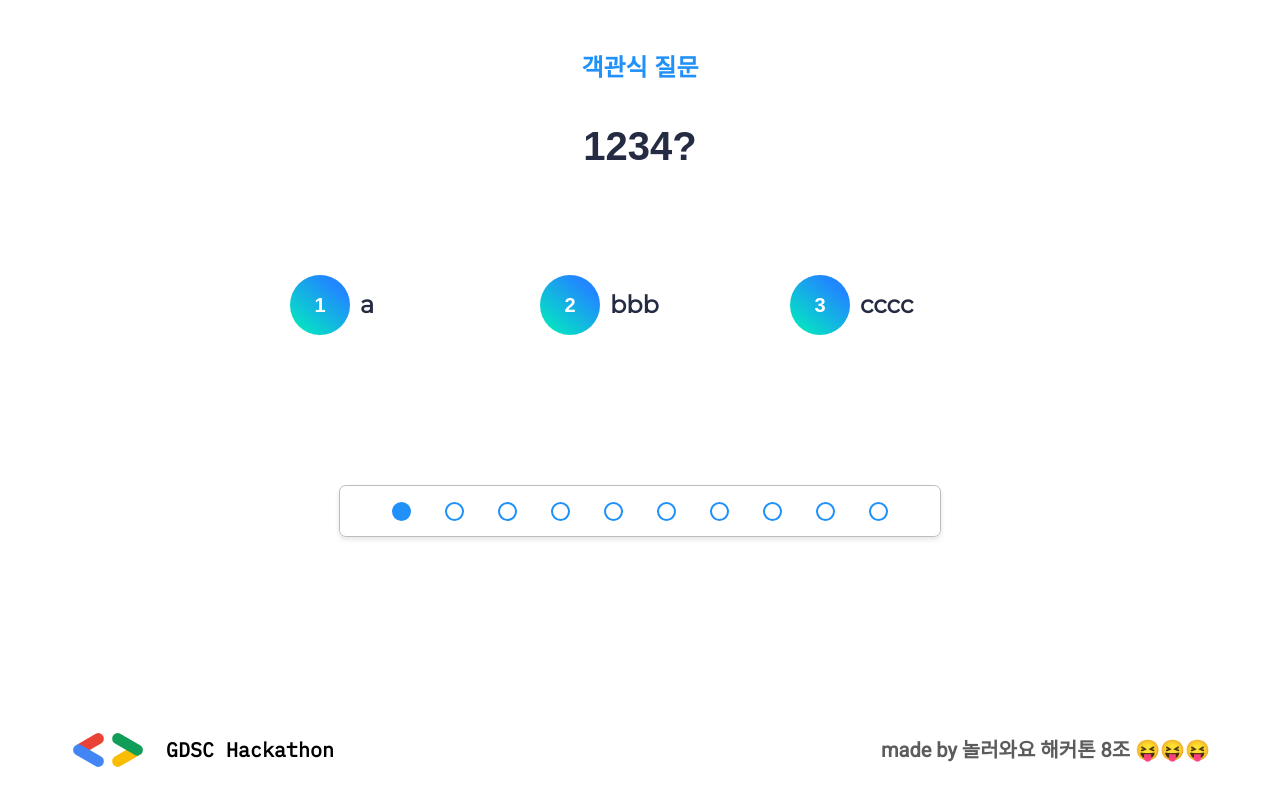
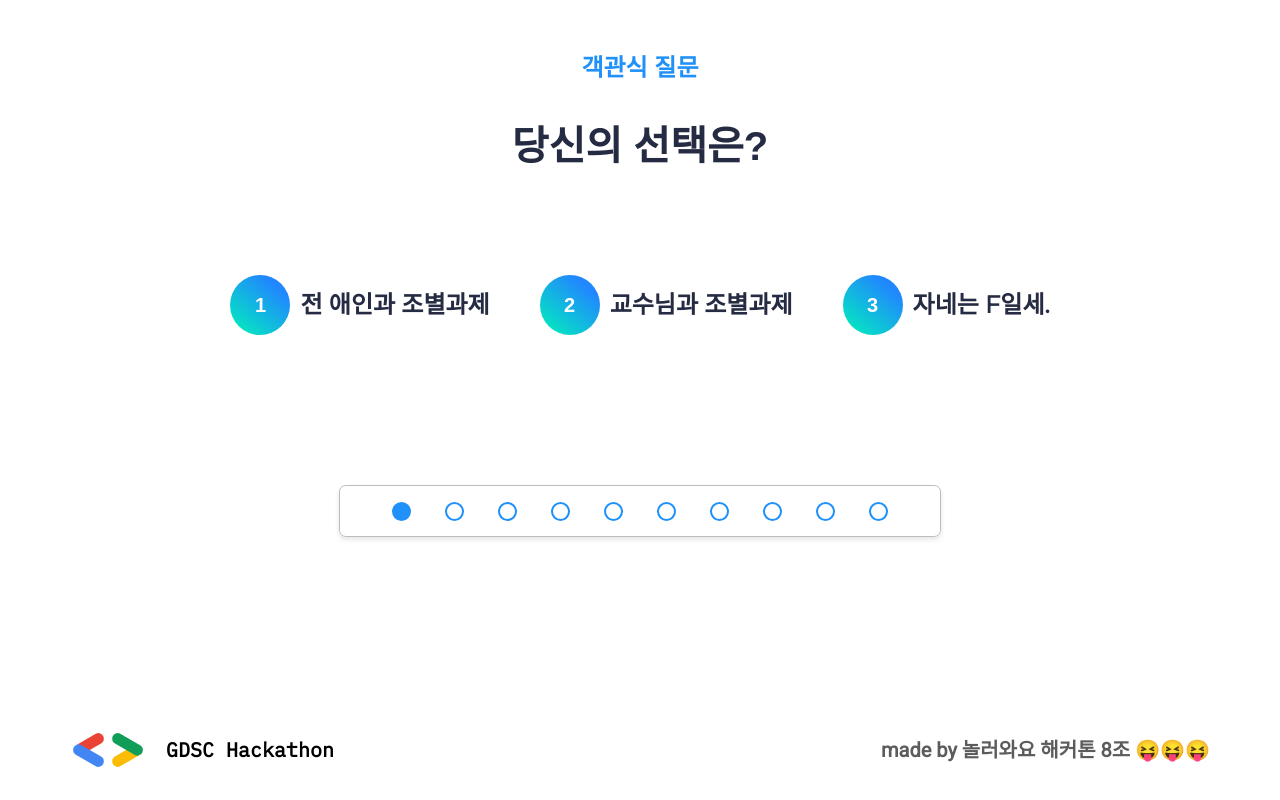
Before and after one commit to kasterra/kasterra-nollowa-random-service, a React (Create React App) app: page /question in a window 1280 px wide. Built offline with nearby package versions, Linux system fonts and the light colour scheme.

Commit message:
feat : data binding

```diff
--- a/src/pages/Main.jsx
+++ b/src/pages/Main.jsx
@@ -2,6 +2,7 @@ import Footer from "../components/Footer";
 import "./Main.scss";
 import laptop from "../images/laptop.png";
 import { useNavigate } from "react-router-dom";
+import mainData from "../data/mainData";
 
 const Main = () => {
   console.log(laptop);
@@ -14,7 +15,7 @@ const Main = () => {
           <div>
             <img src={laptop} alt="laptop" />
             <div>
-              <h2>오늘 점심 메뉴 추천기</h2>
+              <h2>{mainData[Math.floor(Math.random() * 3)].tilte}</h2>
               <span>당신의 시간을 알차게 낭비해보세요</span>
               <button
                 className="start_btn"
--- a/src/pages/Question.jsx
+++ b/src/pages/Question.jsx
@@ -3,11 +3,16 @@ import { useNavigate } from "react-router-dom";
 import ChoiceQuestion from "../components/ChoiceQuestion";
 import Indicator from "../components/Indicator";
 import Footer from "../components/Footer";
+import questionData from "../data/questionData";
 
 function Question() {
   const navigate = useNavigate();
+  const [questionIdx, setQuestionIdx] = useState(
+    Math.floor(Math.random() * 15)
+  );
   const [curIdx, setCurIdx] = useState(0);
   useEffect(() => {
+    setQuestionIdx(Math.floor(Math.random() * 15));
     if (curIdx >= 10) {
       navigate("/result");
     }
@@ -16,8 +21,12 @@ function Question() {
   return (
     <div>
       <ChoiceQuestion
-        question="1234?"
-        choices={["a", "bbb", "cccc"]}
+        question={questionData[questionIdx].question}
+        choices={[
+          questionData[questionIdx].answer1,
+          questionData[questionIdx].answer2,
+          questionData[questionIdx].answer3,
+        ]}
         onSelect={() => {
           setCurIdx((prev) => prev + 1);
         }}
--- a/src/pages/Result.jsx
+++ b/src/pages/Result.jsx
@@ -3,6 +3,7 @@ import Footer from "../components/Footer";
 import { useNavigate } from "react-router-dom";
 import twitterlogo from "../images/twitterlogo.png";
 import facebooklogo from "../images/facebooklogo.png";
+import resultData from "../data/resultData";
 
 function Result() {
   const naviagte = useNavigate();
@@ -14,7 +15,7 @@ function Result() {
           <span>🥳🥳 축하합니다 🥳🥳</span>
           <br />
           <div className="Result_box">
-            <span>당신의 눈은 두 개입니다.</span>
+            <span>{resultData[Math.floor(Math.random() * 4)].result}</span>
           </div>
           <button
             className="restart_btn"
```
Also changed, not shown: src/data/mainData.js (renamed from src/data/mainData.jsx), src/data/questionData.js (renamed from src/data/questionData.jsx), src/data/resultData.js (renamed from src/data/resultData.jsx).
